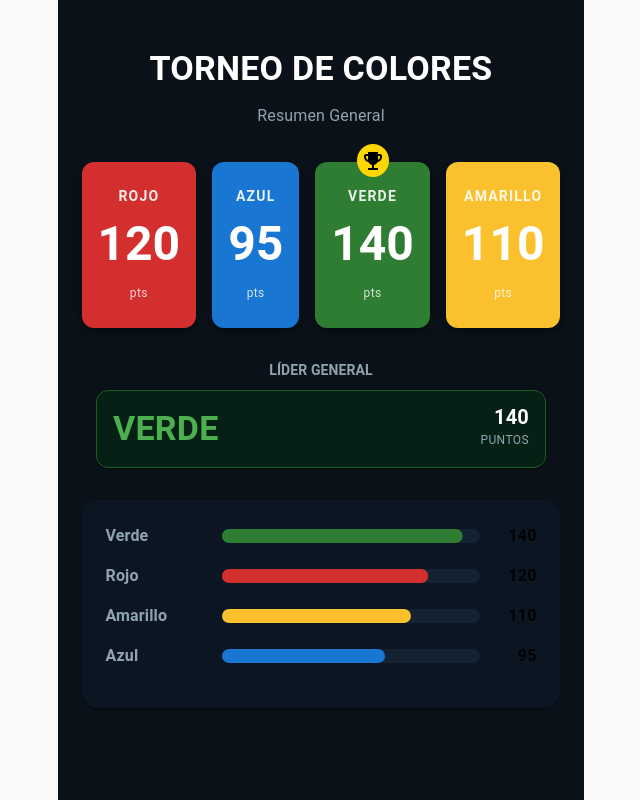
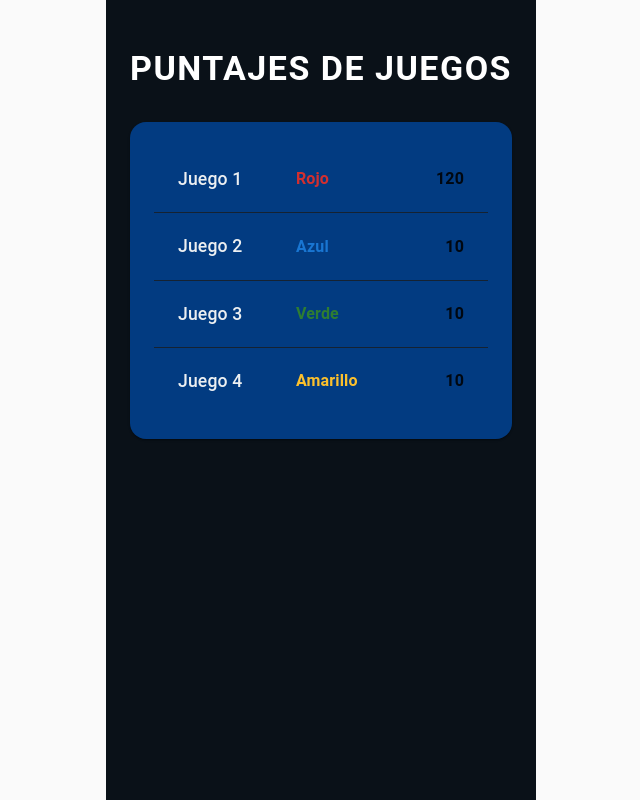
Before and after one commit to marcoamado2016/dia-del-amigo, a Next.js app: page / in a window 1280 px wide. Shown: the whole page, without its empty margins (319-959 px from the left). Built offline with nearby package versions, Linux system fonts and the light colour scheme.

Commit message:
puntajes de los juegos

```diff
--- a/app/ganador/page.tsx
+++ b/app/ganador/page.tsx
@@ -1,6 +1,4 @@
-'use client';
 
-import React from 'react';
 import {
   Box,
   Card,
@@ -21,10 +19,10 @@ interface Team {
 }
 
 const teamsData: Team[] = [
-  { name: 'ROJO', colorName: 'Rojo', hex: '#d32f2f', points: 120 },
-  { name: 'AZUL', colorName: 'Azul', hex: '#1976d2', points: 95 },
-  { name: 'VERDE', colorName: 'Verde', hex: '#2e7d32', points: 140, hasCrown: true },
-  { name: 'AMARILLO', colorName: 'Amarillo', hex: '#fbc02d', points: 110 },
+  { name: 'ROJO', colorName: 'Rojo', hex: '#d32f2f', points: 120 , hasCrown: true},
+  { name: 'AZUL', colorName: 'Azul', hex: '#1976d2', points: 10 },
+  { name: 'VERDE', colorName: 'Verde', hex: '#2e7d32', points: 10,  },
+  { name: 'AMARILLO', colorName: 'Amarillo', hex: '#fbc02d', points: 10 },
 ];
 
 export default function TorneoColores() {
--- a/app/page.tsx
+++ b/app/page.tsx
@@ -1,11 +1,12 @@
 'use client';
 import TorneoDashboard from './ganador/page';
+import PuntosJuegos from './puntajes-juegos/page';
 
 export default function Home() {
   return (
     <div className="flex flex-col flex-1 items-center justify-center bg-zinc-50 font-sans dark:bg-black">
 
-        <TorneoDashboard />
+        <PuntosJuegos />
 
     </div>
   );
--- /dev/null
+++ b/app/puntajes-juegos/page.tsx
@@ -0,0 +1,114 @@
+
+import {
+    Box,
+    Typography,
+    LinearProgress,
+    Paper,
+} from '@mui/material';
+
+interface Team {
+    name: string;
+    colorName: string;
+    hex: string;
+    points: number;
+    hasCrown?: boolean;
+}
+
+const teamsData: Team[] = [
+    { name: 'ROJO', colorName: 'Rojo', hex: '#d32f2f', points: 120, hasCrown: true },
+    { name: 'AZUL', colorName: 'Azul', hex: '#1976d2', points: 10 },
+    { name: 'VERDE', colorName: 'Verde', hex: '#2e7d32', points: 10, },
+    { name: 'AMARILLO', colorName: 'Amarillo', hex: '#fbc02d', points: 10 },
+];
+
+export default function PuntosJuegos() {
+    const rankedTeams = [...teamsData].sort((a, b) => b.points - a.points);
+    return (
+        <Box
+            sx={{
+                minHeight: '100vh',
+                bgcolor: '#0a1118',
+                color: '#fff',
+                display: 'flex',
+                flexDirection: 'column',
+                alignItems: 'center',
+                px: 3,
+                py: 6,
+            }}
+        >
+            <Typography
+                variant="h4"
+                component="h1"
+                align="center"
+                gutterBottom
+                sx={{
+                    fontWeight: 'bold',
+                    letterSpacing: 1.5,
+                    mb: 4
+                }}
+
+            >
+                PUNTAJES DE  JUEGOS
+            </Typography>
+            <Paper
+                sx={{
+                    width: '100%',
+                    maxWidth: 900,
+                    bgcolor: '#023b81',
+                    borderRadius: 4,
+                    p: 3,
+                }}
+            >
+                {rankedTeams.map((team, index) => (
+                    <Box
+                        key={team.name}
+                        sx={{
+                            display: 'flex',
+                            alignItems: 'center',
+                            justifyContent: 'space-between',
+                            px: 3,
+                            py: 2.5,
+                            // Línea divisoria sutil entre filas (excepto la última)
+                            borderBottom: index < rankedTeams.length - 1 ? '1px solid #152232' : 'none',
+                            '&:hover': {
+                                bgcolor: '#111e2e', // Efecto hover sutil al pasar el cursor
+                                cursor: 'pointer',
+                            }
+                        }}
+                    >
+
+                        <Typography
+                            sx={{
+                                fontSize: '1.1rem',
+                                color: '#eceff1',
+                                fontWeight: 500,
+                                width: 90,
+                            }}
+                        >
+                            Juego {index + 1}
+                        </Typography>
+                        <Typography
+                            sx={{
+                                width: 100,
+                                color: team.hex,
+                                fontWeight: 'bold',
+                            }}
+                        >
+                            {team.colorName}
+                        </Typography>
+
+                        <Typography
+                            sx={{
+                                width: 40,
+                                textAlign: 'right',
+                                fontWeight: 'bold',
+                            }}
+                        >
+                            {team.points}
+                        </Typography>
+                    </Box>
+                ))}
+            </Paper>
+        </Box>
+    );
+}
```
